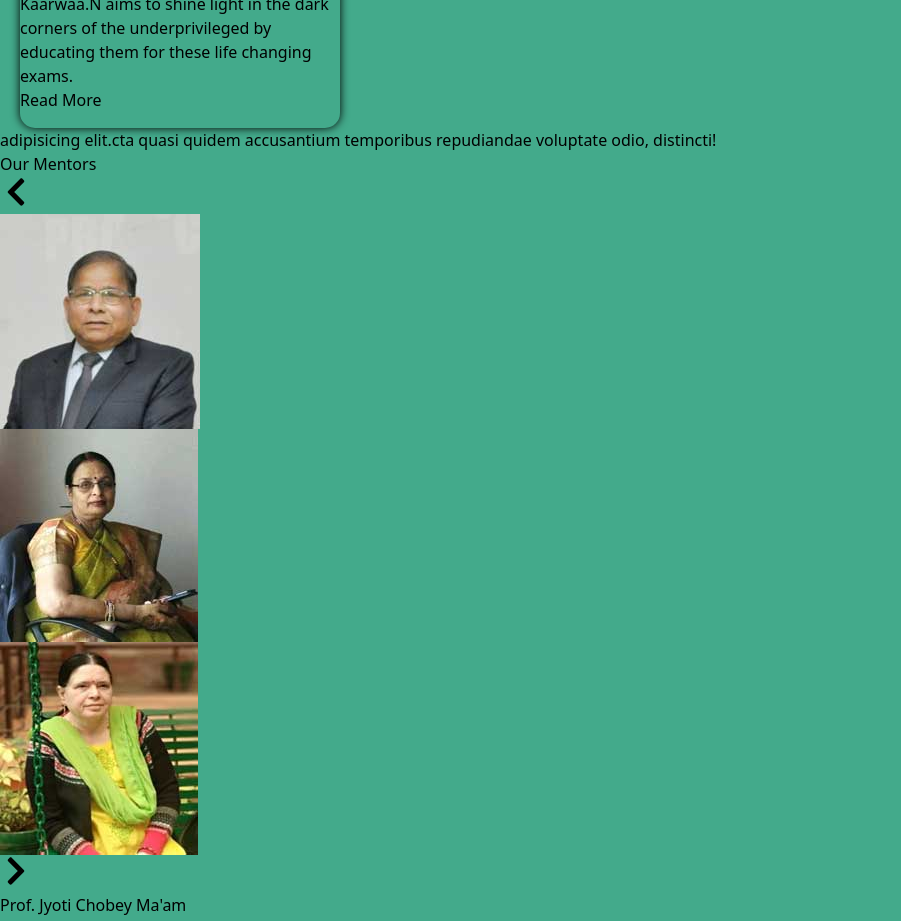
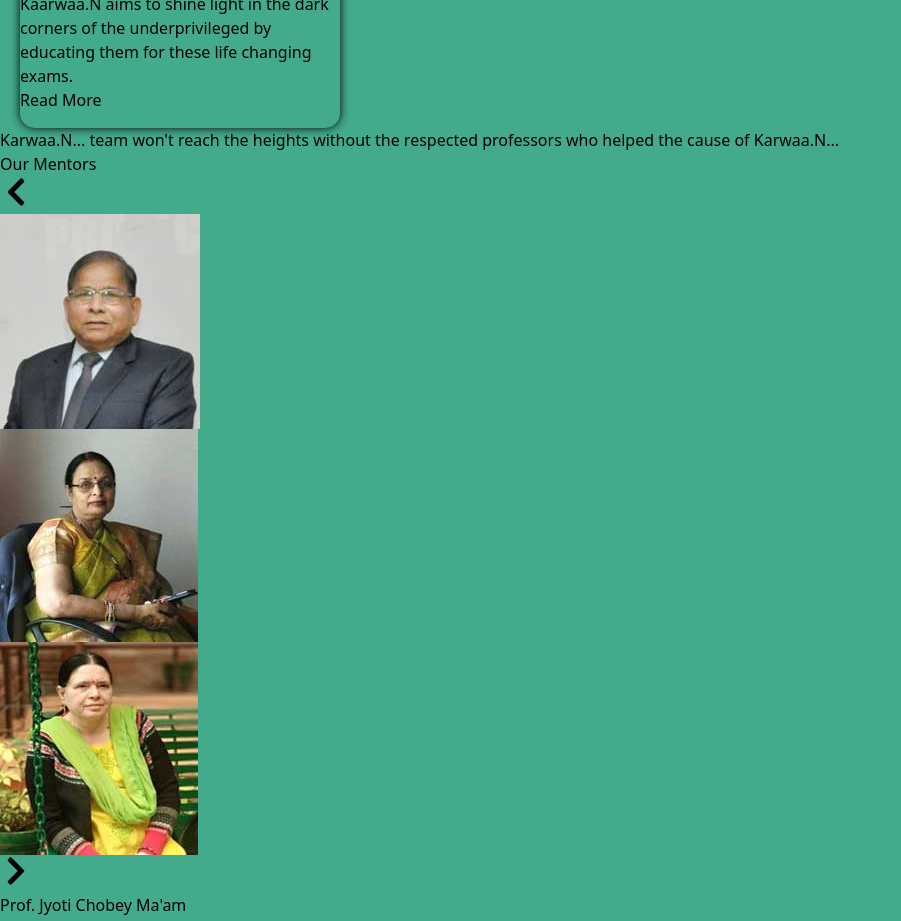
Before and after one commit to wizardamxn/Karwaa.N...Aman, a React (Vite) app: page /home in a window 1280 px wide. Shown: the part 3700-4621 px from the top of the page, without its empty margins (0-901 px from the left). Built offline with nearby package versions, Linux system fonts and the light colour scheme.

Commit message:
fdfdfdfd

```diff
--- a/src/components/Testimonials.jsx
+++ b/src/components/Testimonials.jsx
@@ -75,7 +75,7 @@ const Testimonials = () => {
     <div className="mx-4 md:mx-auto max-w-screen-lg my-6">
       <div className="bg-white rounded-lg shadow-md p-4">
         <p className="text-center opacity-80 text-xs m-1">
-          adipisicing elit.cta quasi quidem accusantium temporibus repudiandae voluptate odio, distincti!
+         Karwaa.N... team won't reach the heights without the respected professors who helped the cause of Karwaa.N...
         </p>
         <h2 className="text-center font-medium text-2xl mb-4">Our Mentors</h2>
         <div className="flex relative justify-between items-center mt-6">
```
